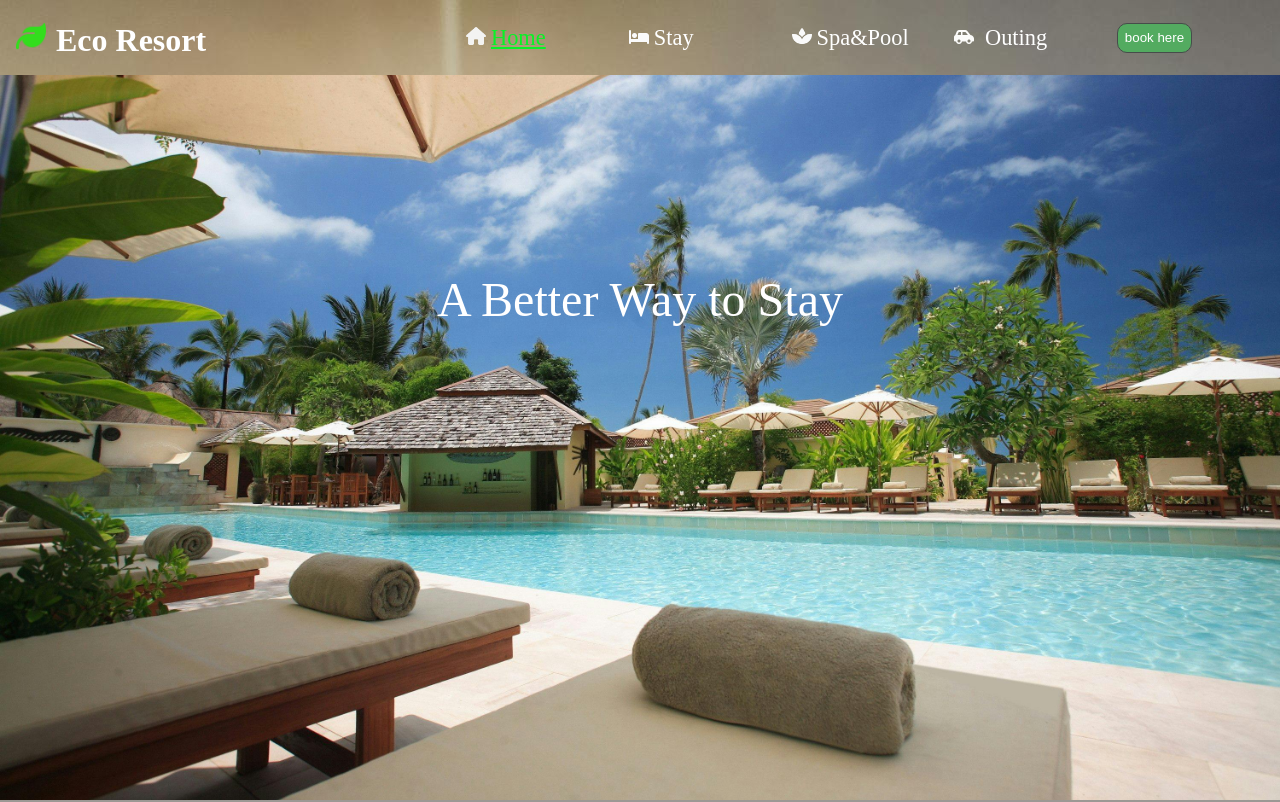
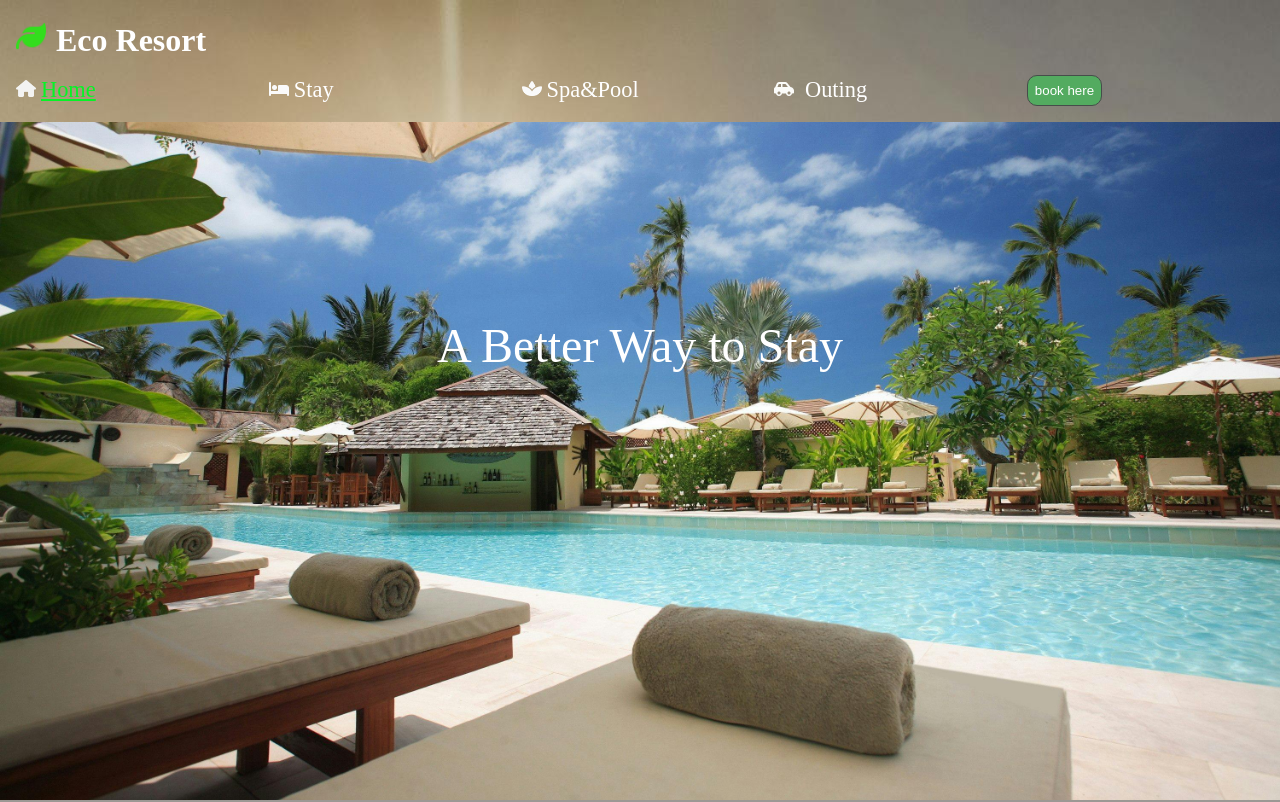
Before and after one commit to Kavitha0691/assignment-1, a plain HTML site: page index.html in a window 1280 px wide. Shown: the top 802 px of the page. Drawn offline with Linux system fonts and the light colour scheme.

Commit message:
added changes

```diff
--- a/headerfooter.css
+++ b/headerfooter.css
@@ -22,10 +22,9 @@ header {
 
 .h1 {
     font-weight: bolder;
-    flex: 1;
+    flex: 0 0 100%;
     color: white;
     font-size: 2rem;
-    min-width: 450px;
     padding-top: 5px;
 }
 
```
